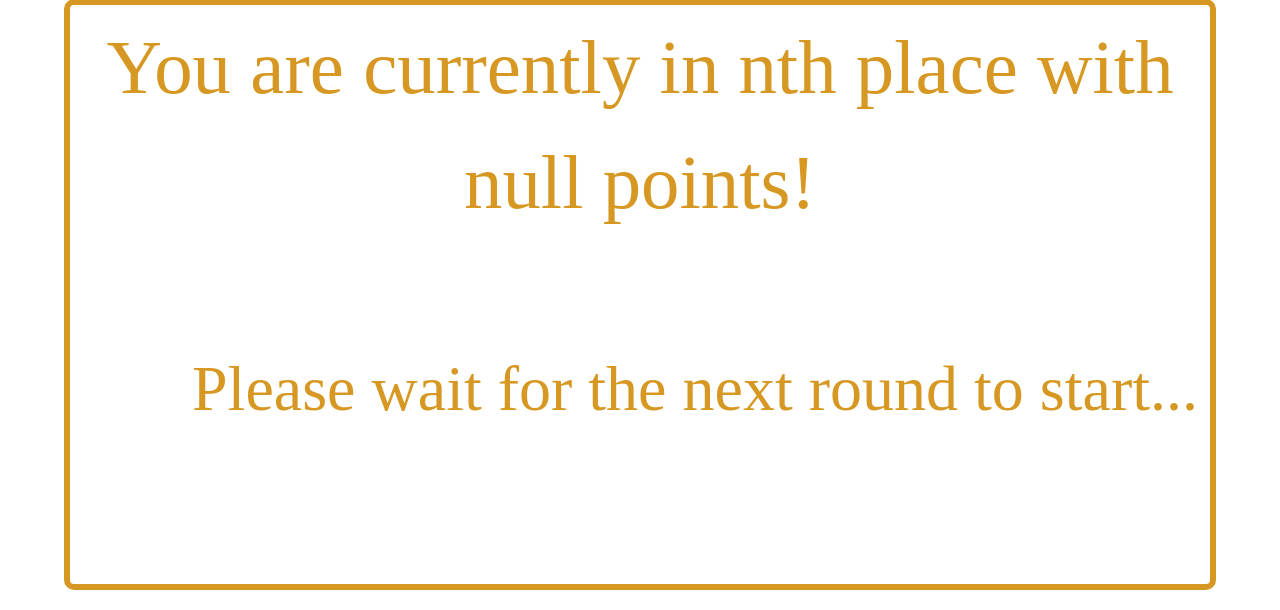
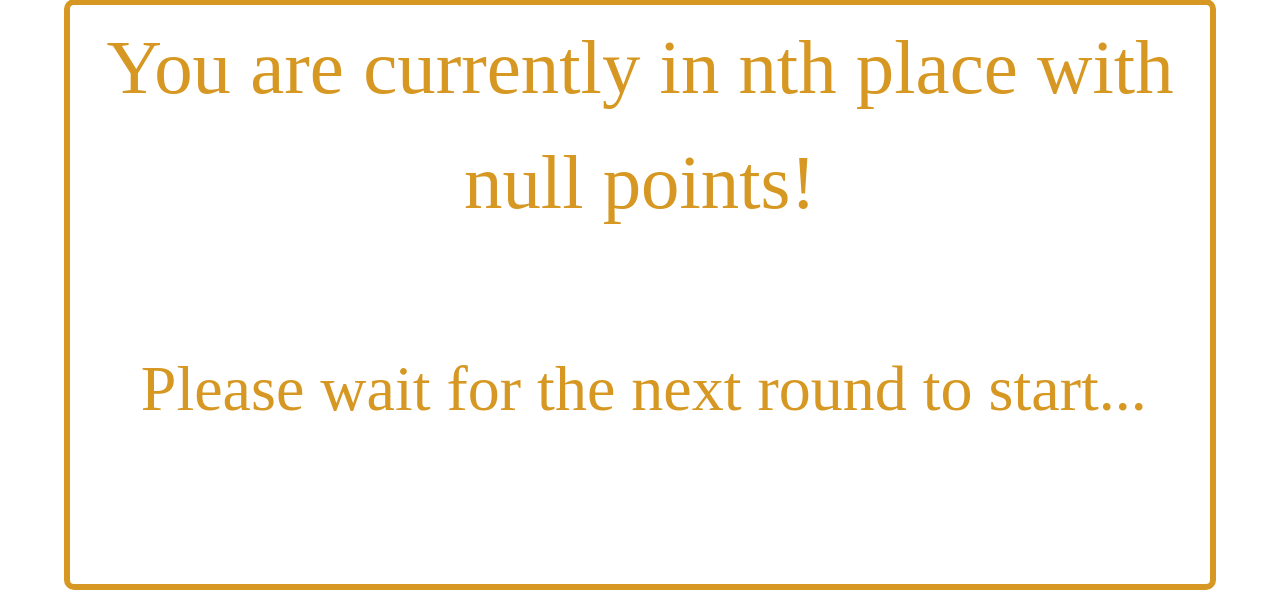
Before and after one commit to MattiGen/ListKing, a Flask app: page /waitDuring/ in a window 1280 px wide. Shown: the part 128-738 px from the top of the page. Run offline with Flask 2, Linux system fonts and the light colour scheme.

Commit message:
Update WaitDuring.css

```diff
--- a/static/style/WaitDuring.css
+++ b/static/style/WaitDuring.css
@@ -40,7 +40,7 @@ html {
    font-size: 5vw;
    position: fixed;
    font-weight: 500;
-   left: 15%;
+   left: 11%;
    right: 5%;
    text-align: left;
    top:  480px;
```
